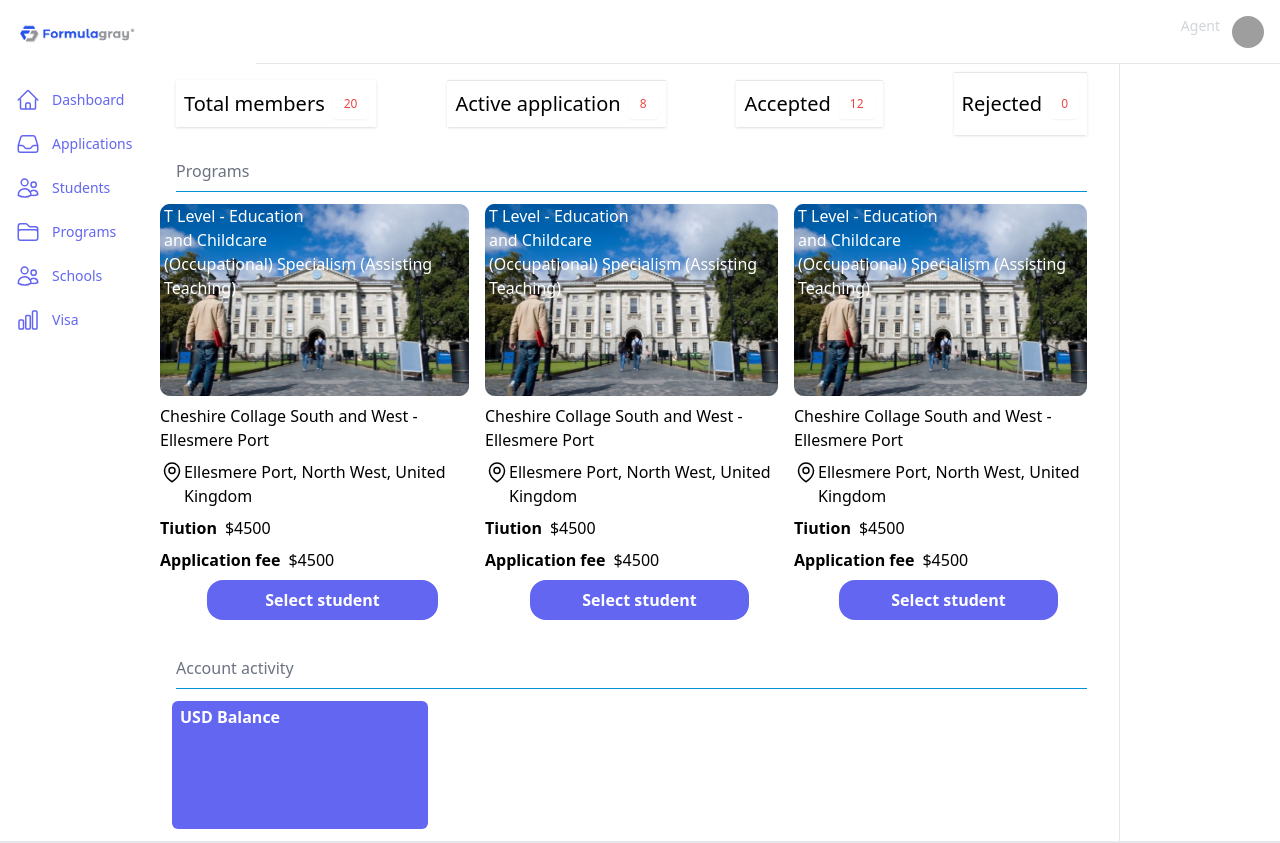
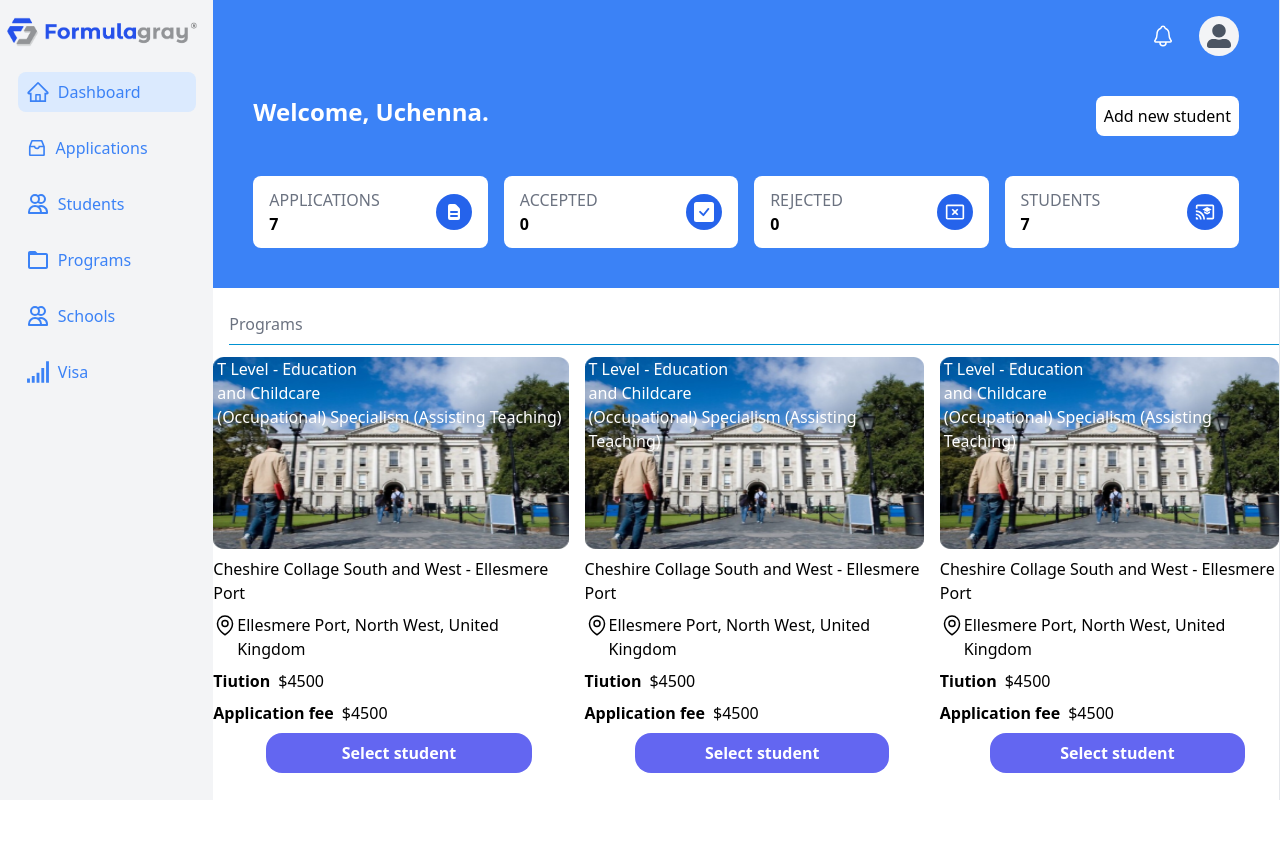
Before and after one commit to lifereze/FormulaGray_FrontEnd, a React (Create React App) app: page /dashboard in a window 1280 px wide. Shown: the top 843 px of the page. After the commit the page ends 800 px from the top, so only its background shows below. Built offline with nearby package versions, Linux system fonts and the light colour scheme; grey boxes are pictures that could not be loaded.

Commit message:
Redoing the dashboard sidebar

```diff
--- a/src/components/Signin.jsx
+++ b/src/components/Signin.jsx
@@ -28,6 +28,7 @@ export const Signin = () => {
     setInfo({ message: "", type: "" });
     setLoading(true);
     signin(userDetails).then((response) => {
+      console.log(response)
       setLoading(false);
       setInfo({ message: response.message, type: response.status });
       if (response.status === "success") {
--- /dev/null
+++ b/src/components/dashboard/Banner.jsx
@@ -0,0 +1,61 @@
+import React from 'react'
+import {FaUserAlt} from 'react-icons/fa'
+import {IoNotificationsOutline} from 'react-icons/io5'
+import Info from './cards/Info'
+import {HiDocumentText} from 'react-icons/hi'
+import {BsFillCheckSquareFill} from 'react-icons/bs'
+import {MdCancelPresentation,MdCastForEducation} from 'react-icons/md'
+
+function Banner() {
+  return (
+    <div className=' w-full bg-blue-500 pb-10 px-10 text-white '>
+<div className=' flex flex-row-reverse pb-10 pt-4'>
+<div className=' flex space-x-6 items-center'>
+<div className=''>
+    <IoNotificationsOutline className=' text-2xl' />
+</div>
+<div className=' bg-gray-100 p-2 rounded-full text-gray-600'>
+    <FaUserAlt className=' text-2xl' />
+</div>
+</div>
+</div>
+      <div className=' flex justify-between'>
+        <div className=' text-2xl font-semibold'>
+        Welcome, Uchenna.
+        </div>
+<div className='p-2 bg-white text-black rounded-lg cursor-pointer'>
+    Add new student
+</div>
+      </div>
+<div className='grid grid-cols-12 gap-x-4 pt-10'>
+    <div className=' col-span-3'>
+    <Info icon={   <HiDocumentText className=' text-xl text-white' />}
+    number={7}
+    title='Applications'
+    />
+    </div>
+    <div className=' col-span-3'>
+    <Info icon={   <BsFillCheckSquareFill className=' text-xl text-white' />}
+    number={0}
+    title='Accepted'
+    />
+    </div>
+    <div className=' col-span-3'>
+    <Info icon={   <MdCancelPresentation className=' text-xl text-white' />}
+    number={0}
+    title='Rejected'
+    />
+    </div>
+    <div className=' col-span-3'>
+    <Info icon={   <MdCastForEducation className=' text-xl text-white' />}
+    number={7}
+    title='Students'
+    />
+    </div>
+
+</div>
+    </div>
+  )
+}
+
+export default Banner
--- a/src/components/dashboard/Dashboard.jsx
+++ b/src/components/dashboard/Dashboard.jsx
@@ -1,65 +1,25 @@
 import React from "react";
 import { Navbar } from "./Navbar";
 import { Card } from "../Card";
-
+import Banner from "./Banner";
+import SideBar from "./SideBar";
 export const Dashboard = () => {
   return (
-    <div>
-      <Navbar />
-      <main className="flex-1">
+    <div className=" grid grid-cols-12 ">
+<div className="col-span-2">
+  <SideBar />
+</div>
+
+      <div className=" col-span-10 h-screen overflow-y-scroll w-full overflow-x-hidden">
         <div>
-          <div className="mx-auto max-w-3xl px-4 sm:px-6 lg:px-8 xl:grid xl:max-w-5xl xl:grid-cols-3">
-            <div className="xl:col-span-5 xl:border-r xl:border-gray-200 xl:pr-8 ">
-              <section aria-labelledby="activity-title" className="mt-2">
-                <div>
-                  <div className="divide-y flex flex-col justify-between divide-gray-200 md:flex-row">
-                    <div className="flex my-2 ml-4 shadow text-center p-2 items-center justify-center">
-                      <div className="text-xl">Total members</div>
-                      <div>
-                        <button
-                          type="button"
-                          className="inline-flex ml-2 items-center rounded border border-transparent px-2.5 py-1.5 text-xs font-medium text-red-500 shadow-sm hover:bg-gray-200 focus:outline-none focus:ring-2 focus:ring-indigo-500 focus:ring-offset-2"
-                        >
-                          20
-                        </button>
-                      </div>
-                    </div>
-                    <div className=" flex ml-4 my-2 shadow text-center p-2 items-center justify-center ">
-                      <div className="text-xl">Active application</div>
-                      <div>
-                        <button
-                          type="button"
-                          className="inline-flex ml-2 items-center rounded border border-transparent px-2.5 py-1.5 text-xs font-medium text-red-500 shadow-sm hover:bg-gray-200 focus:outline-none focus:ring-2 focus:ring-indigo-500 focus:ring-offset-2"
-                        >
-                          8
-                        </button>
-                      </div>
-                    </div>
-                    <div className=" flex ml-4 my-2 shadow text-center p-2 items-center justify-center ">
-                      <div className="text-xl">Accepted</div>
-                      <div>
-                        <button
-                          type="button"
-                          className="inline-flex ml-2 items-center rounded border border-transparent px-2.5 py-1.5 text-xs font-medium text-red-500 shadow-sm hover:bg-gray-200 focus:outline-none focus:ring-2 focus:ring-indigo-500 focus:ring-offset-2"
-                        >
-                          12
-                        </button>
-                      </div>
-                    </div>
-                    <div className=" flex ml-4 shadow text-center p-2 items-center justify-center ">
-                      <div className="text-xl">Rejected</div>
-                      <div>
-                        <button
-                          type="button"
-                          className="inline-flex ml-2 items-center rounded border border-transparent px-2.5 py-1.5 text-xs font-medium text-red-500 shadow-sm hover:bg-gray-200 focus:outline-none focus:ring-2 focus:ring-indigo-500 focus:ring-offset-2"
-                        >
-                          0
-                        </button>
-                      </div>
-                    </div>
-                  </div>
-                </div>
-              </section>
+          <div className="w-full   ">
+            <div className="xl:col-span-5 xl:border-r xl:border-gray-200  ">
+              <div className=" ">
+
+  <Banner />
+
+
+              </div>
               <div className="flex  border-b border-[#0092D2] pb-2 flex-col ml-4">
                 <div className="text-gray-500 mt-6">Programs</div>
               </div>
@@ -101,7 +61,7 @@ export const Dashboard = () => {
             <div className="text-gray-500">Copyright FormularGray 2022</div>
           </div>
         </div>
-      </main>
+      </div>
     </div>
   );
 };
--- /dev/null
+++ b/src/components/dashboard/SideBar.js
@@ -0,0 +1,41 @@
+import React from "react";
+import { AiOutlineHome, AiOutlineInbox } from "react-icons/ai";
+import Logo from "../../constants/images/formulargray_03.png";
+import { HiOutlineUsers } from "react-icons/hi";
+import { BiFolder } from "react-icons/bi";
+import { GiNetworkBars } from "react-icons/gi";
+function SideBar() {
+  return (
+    <div className="w-full flex flex-col space-y-4 items-center bg-gray-100 h-screen ">
+      <div className=" pt-2">
+        <img src={Logo} className="" />
+      </div>
+      <div className=" flex space-x-2 cursor-pointer items-center p-2 pr-12 w-10/12 rounded-lg bg-blue-100 text-blue-500">
+        <AiOutlineHome className=" text-2xl" />
+        <div className="">Dashboard</div>
+      </div>
+      <div className=" flex space-x-2 cursor-pointer items-center p-2 pr-12 w-10/12 rounded-lg  text-blue-500">
+        <AiOutlineInbox className="text-2xl" />
+        <div className="">Applications</div>
+      </div>
+      <div className=" flex space-x-2 cursor-pointer items-center p-2 pr-12 w-10/12 rounded-lg  text-blue-500">
+        <HiOutlineUsers className="text-2xl" />
+        <div className="">Students</div>
+      </div>
+      <div className=" flex space-x-2 cursor-pointer items-center p-2 pr-12 w-10/12 rounded-lg  text-blue-500">
+        <BiFolder className="text-2xl" />
+        <div className="">Programs</div>
+      </div>
+      <div className=" flex space-x-2 cursor-pointer items-center p-2 pr-12 w-10/12 rounded-lg  text-blue-500">
+        <HiOutlineUsers className="text-2xl" />
+        <div className="">Schools</div>
+      </div>
+      <div className=" flex space-x-2 cursor-pointer items-center p-2 pr-12 w-10/12 rounded-lg  text-blue-500">
+        <GiNetworkBars className="text-2xl" />
+        <div className="">Visa</div>
+      </div>
+    </div>
+  );
+}
+
+export default SideBar;
--- /dev/null
+++ b/src/components/dashboard/cards/Info.jsx
@@ -0,0 +1,21 @@
+import React from 'react'
+
+function Info({icon,number,title}) {
+  return (
+    <div className=' w-full flex justify-between py-3 items-center px-4 bg-white text-black rounded-lg'>
+<div className=''>
+    <div className=' text-gray-500 uppercase'>
+      {title}
+    </div>
+    <div className=' font-semibold'>
+        {number}
+    </div>
+</div>
+      <div className='p-2 bg-blue-600 rounded-full'>
+     {icon}
+      </div>
+    </div>
+  )
+}
+
+export default Info
--- a/src/components/landingPage/Navbar.jsx
+++ b/src/components/landingPage/Navbar.jsx
@@ -1,6 +1,7 @@
-import { Fragment } from "react";
+import { Fragment,useEffect,useState } from "react";
 import Logo from "../../constants/images/formulargray_03.png";
-
+import {userStore} from '../../stores'
+import {refreshSession} from '../../data/api/authenticatedRequests'
 import { Popover, Transition } from "@headlessui/react";
 import {
   ArrowPathIcon,
@@ -99,6 +100,16 @@ function classNames(...classes) {
   return classes.filter(Boolean).join(" ");
 }
 export const Navbar = () => {
+  const user = userStore((state) => state.user);
+  useEffect(()=>{
+   const getUser= async ()=>{
+      const res=await refreshSession();
+      console.log(res)
+
+    }
+
+    getUser();
+      },[])
   return (
     <div className="relative bg-gray-50">
       <Popover className="relative bg-white shadow">
```
Also changed, not shown: src/components/dashboard/Navbar.jsx (+10 -1 lines).
